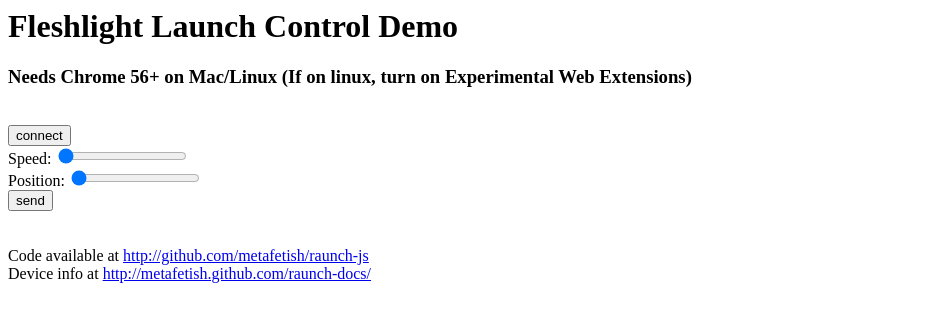
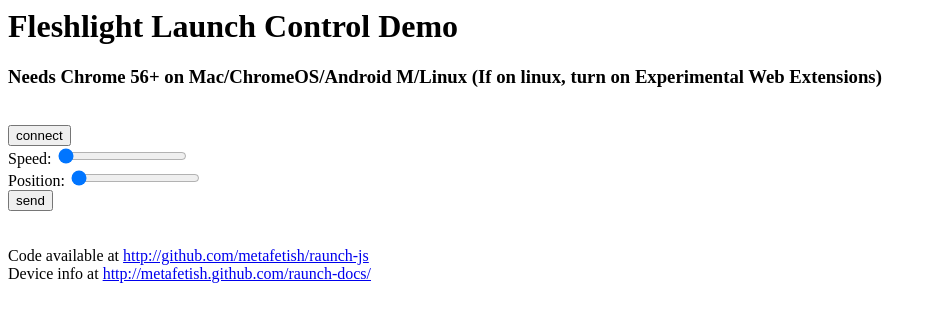
Before and after one commit to qdot/raunch-js, a plain HTML site: page index.html in a window 1280 px wide. Shown: the whole page, without its empty margins (0-937 px from the left). Drawn offline with Linux system fonts and the light colour scheme.

Commit message:
Add other platforms

```diff
--- a/index.html
+++ b/index.html
@@ -5,7 +5,7 @@
   </head>
   <body onload="init();">
     <h1>Fleshlight Launch Control Demo</h1>
-    <h3>Needs Chrome 56+ on Mac/Linux (If on linux, turn on Experimental Web Extensions)</h3>
+    <h3>Needs Chrome 56+ on Mac/ChromeOS/Android M/Linux (If on linux, turn on Experimental Web Extensions)</h3>
     <br/>
     <input type="button" id="connect" value="connect" /><br />
     Speed: <input type="range" min="0" max="100" id="speed" value=0 /><br />
```
